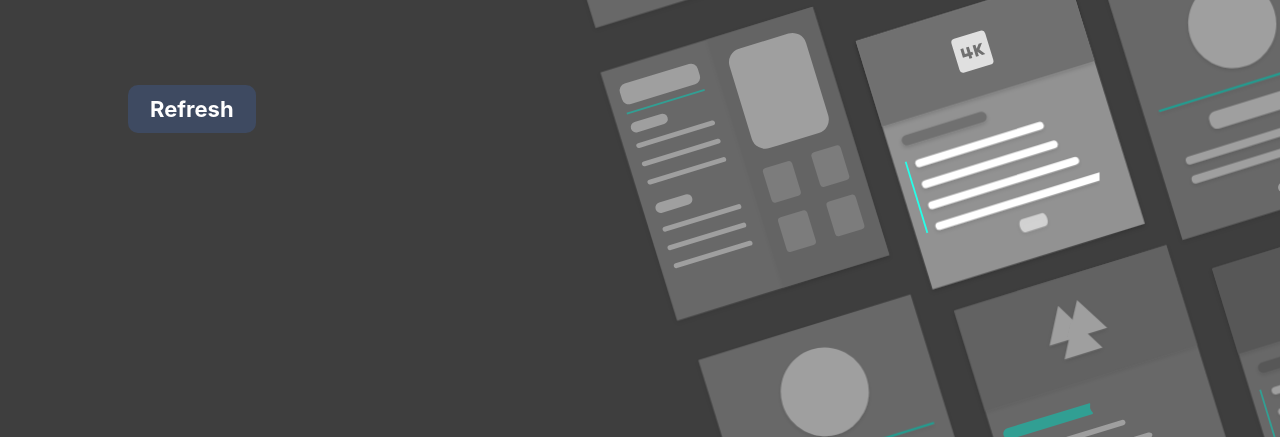
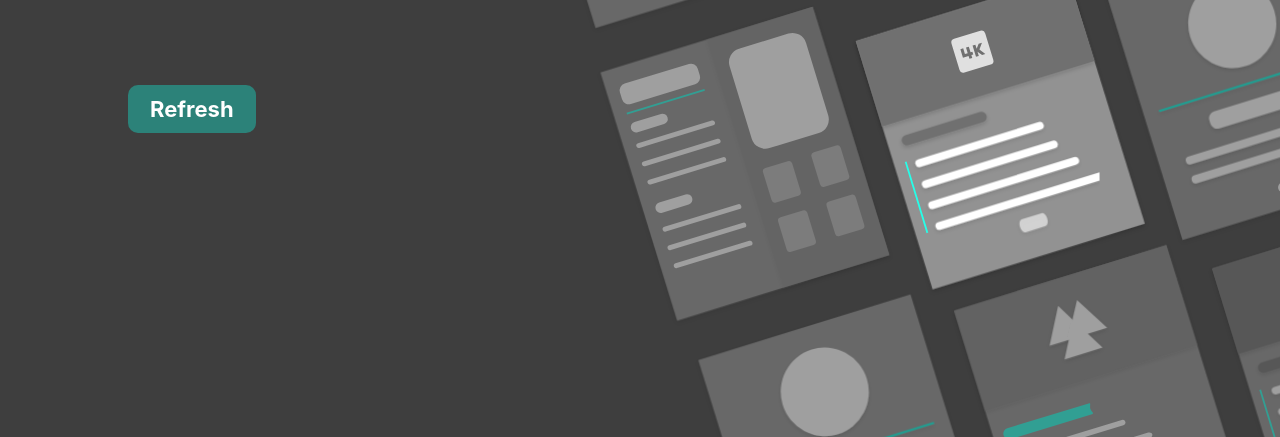
Before and after one commit to 0xMikee/SVG-animation, a plain HTML site: page index.html in a window 1280 px wide. Shown: the part 363-800 px from the top of the page. Drawn offline with nearby package versions, Linux system fonts and the light colour scheme.

Commit message:
Add files via upload

```diff
--- a/css/main.scss
+++ b/css/main.scss
@@ -2,7 +2,7 @@
 
 $bgr: #3E3E3E;
 $txtclr: white;
-$ndclr: #3E4A61;
+$ndclr: #2C8279;
 
 body {
     background: $bgr;
```
Also changed, not shown: css/main.css, 1 other file.
